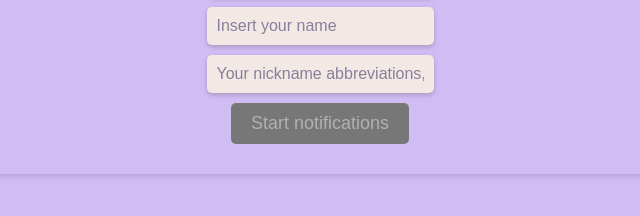
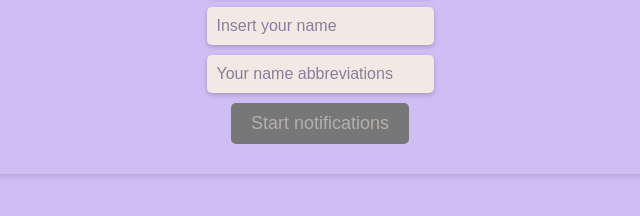
Before and after one commit to ocsoares/twitch-mention-notifier, a website with bundled scripts: page public/popup.html in a window 1280 px wide. Shown: the part 304-520 px from the top of the page, 320-960 px from the left. Built offline with nearby package versions, Linux system fonts and the light colour scheme; some packages are replaced by stand-ins of ours; no server answers.

Commit message:
chore: change nick-abbreviation placeholder

```diff
--- a/public/popup.html
+++ b/public/popup.html
@@ -19,7 +19,7 @@
     <div class="divider"></div>
     <input type="text" id="channel" placeholder="Insert channel name">
     <input type="text" id="name" placeholder="Insert your name">
-    <input type="text" id="nick-abbreviation" placeholder="Your nickname abbreviations, separated by comma">
+    <input type="text" id="nick-abbreviation" placeholder="Your name abbreviations">
     <button id="start-button">Start notifications</button>
   </div>
   <script src="popup.js"></script>
```
